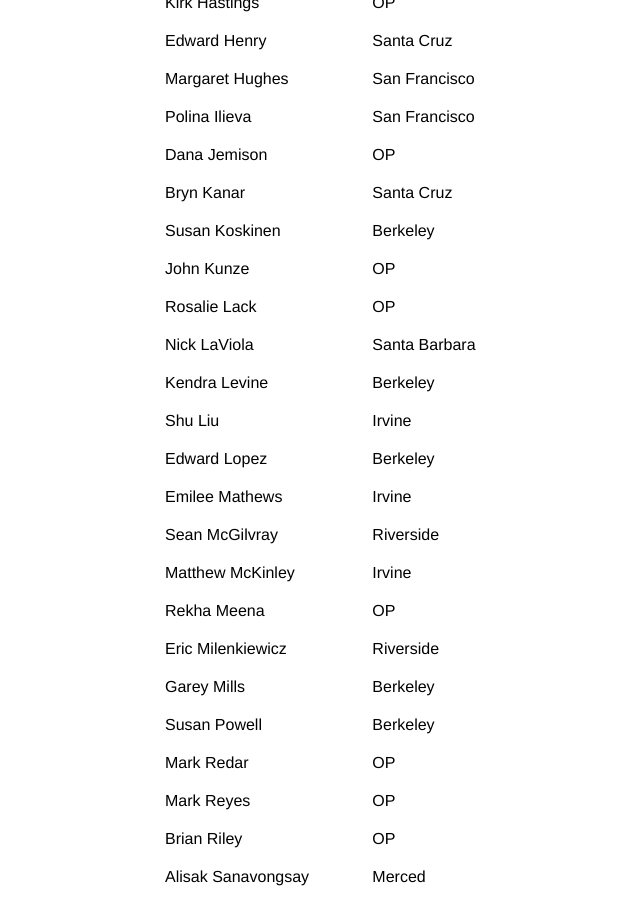
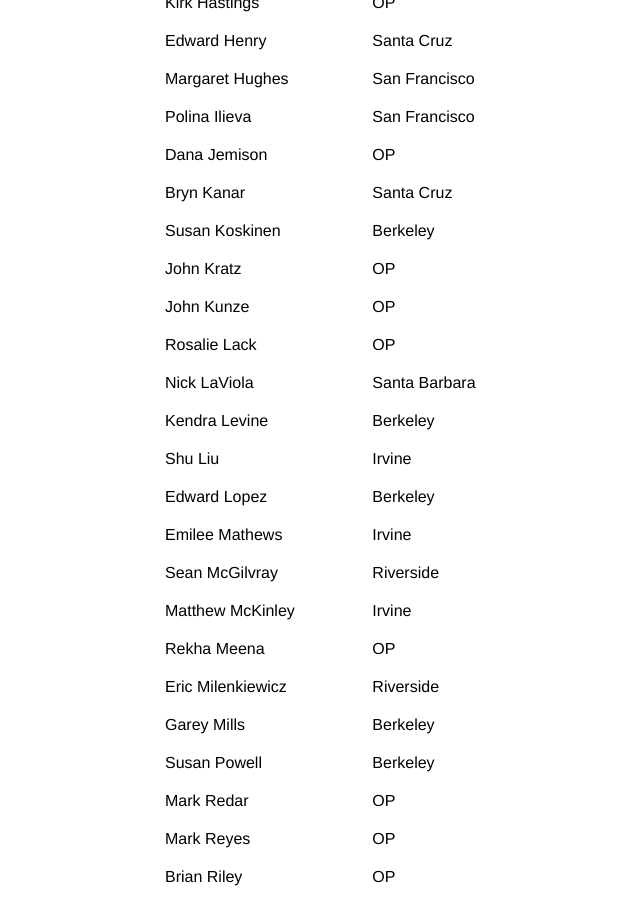
Before and after one commit to CDLUC3/UC-code-camp, a Jekyll site: the page built from attendees.md, in a window 1280 px wide and 900 px high, scrolled down 723 px. Shown: the whole window, without its empty margins (89-729 px from the left). Built offline with Jekyll 4.4.1, drawn with Linux system fonts in a browser that asks for light colours; Markdown is read by kramdown in place of the engine named in the settings.

Commit message:
add kratz

```diff
--- a/attendees.md
+++ b/attendees.md
@@ -27,6 +27,7 @@
 <tr>	<td>	Dana Jemison	</td>	<td>	</td>	<td>	OP	</td>	</tr>
 <tr>	<td>	Bryn Kanar	</td>	<td>	</td>	<td>	Santa Cruz	</td>	</tr>
 <tr>	<td>	Susan Koskinen	</td>	<td>	</td>	<td>	Berkeley	</td>	</tr>
+<tr>	<td>	John Kratz	</td>	<td>	</td>	<td>	OP	</td>	</tr>
 <tr>	<td>	John Kunze	</td>	<td>	</td>	<td>	OP	</td>	</tr>
 <tr>	<td>	Rosalie Lack	</td>	<td>	</td>	<td>	OP	</td>	</tr>
 <tr>	<td>	Nick LaViola	</td>	<td>	</td>	<td>	Santa Barbara	</td>	</tr>
```
